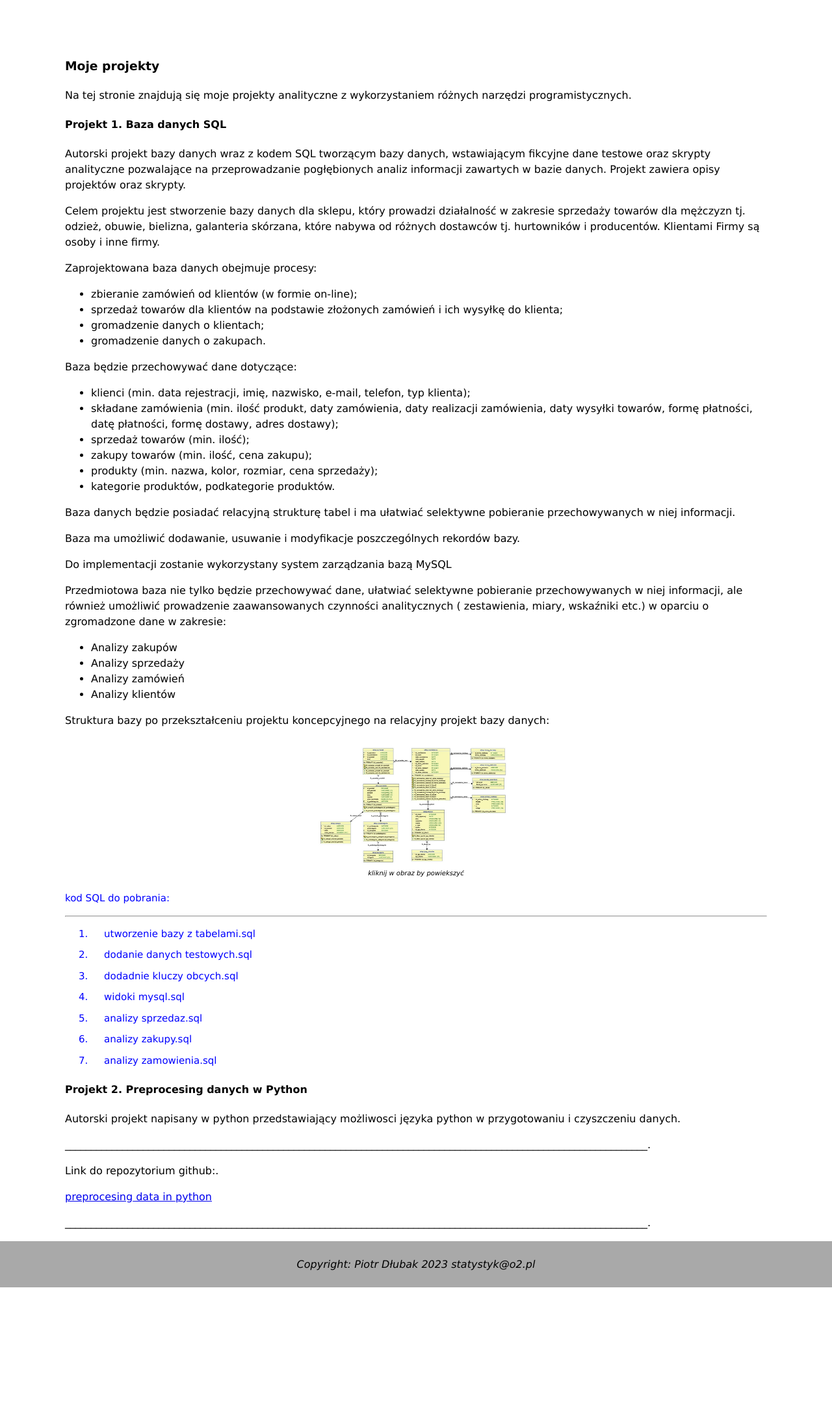
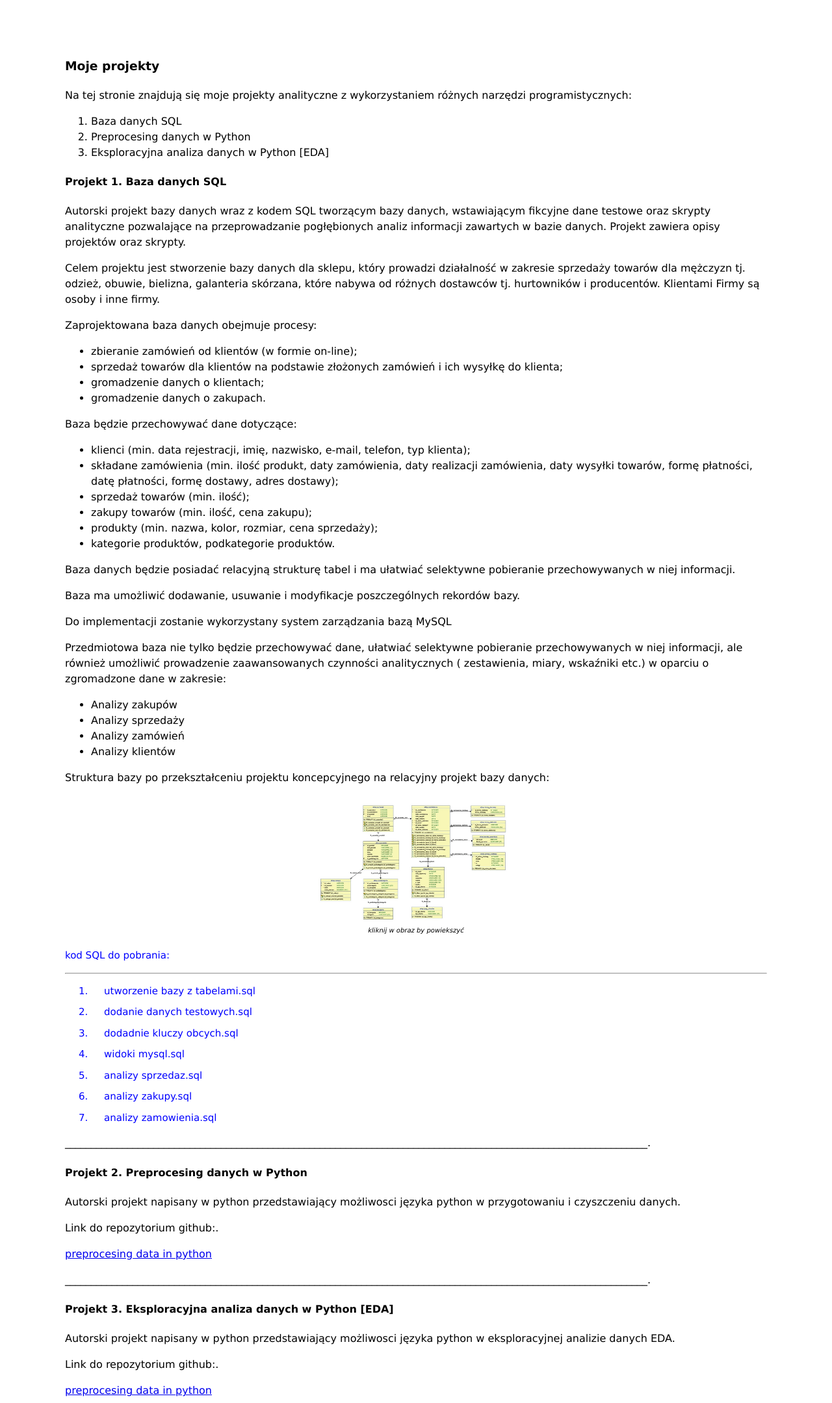
Before and after one commit to PiotrDlubak/piotrdlubak.github.io, a plain HTML site: page projekty.html in a window 1280 px wide. Shown: the part 401-2560 px from the top of the page at 65% size. Before the commit the page ends 2382 px from the top, so only its background shows below. Drawn offline with Linux system fonts and the light colour scheme.

Commit message:
Aktualizacja pliku - projekty

```diff
--- a/projekty.html
+++ b/projekty.html
@@ -15,13 +15,13 @@
             <h2>* analizy danych * programowanie  * kursy * </h2>
             <div class="menu">
                 <nav class="nawigacja">
-                    <ul class="lista">
+                    <ol class="lista">
                         <li><a href="index.html"> Start</a></li>
                         <li><a href="projekty.html">Projekty</a></li>
                         <li><a href="blog.html">Blog</a></li>
                         <li><a href="kursy.html">Kursy</a></li>
                         <li class = "kontakt"><a href="kontakt.html">Kontakt</a></li>
-                    </ul>
+                    </ol>
                 </nav>
             </div>
         </div>
@@ -31,7 +31,13 @@
             <header>
                 <h3> Moje projekty </h3>
             </header>
-            <p>Na tej stronie znajdują się moje projekty analityczne z wykorzystaniem różnych narzędzi programistycznych.</p>
+            <p>Na tej stronie znajdują się moje projekty analityczne z wykorzystaniem różnych narzędzi programistycznych:</p>
+            <ol>
+                <li>Baza danych SQL</li>
+                <li>Preprocesing danych w Python</li>
+                <li>Eksploracyjna analiza danych w Python [EDA]</li>
+            </ol>
+
             <h4>Projekt 1. Baza danych SQL</h2>
                 <p> Autorski projekt bazy danych wraz z kodem SQL tworzącym bazy danych,
                     wstawiającym fikcyjne dane testowe oraz skrypty analityczne pozwalające na przeprowadzanie pogłębionych analiz
@@ -89,13 +95,19 @@
                   </ol>
 
                 </div>
-
+                <p> ________________________________________________________________________________________________________________.</p>
             <h4>Projekt 2. Preprocesing danych w Python</h2>
                 <p> Autorski projekt napisany w python przedstawiający możliwosci języka python w przygotowaniu i czyszczeniu danych.</p>
-                <p> ________________________________________________________________________________________________________________.</p>
                 <p> Link do repozytorium github:.</p>
 
                 <a href="https://github.com/PiotrDlubak/Preprocesing-data-python/blob/main/Preprocesing.ipynb" target="_blank">preprocesing data in python</a></li>
+                <p> ________________________________________________________________________________________________________________.</p>
+                </div>
+            <h4>Projekt 3. Eksploracyjna analiza danych w Python [EDA]</h2>
+                <p> Autorski projekt napisany w python przedstawiający możliwosci języka python w eksploracyjnej analizie danych EDA.</p>
+                <p> Link do repozytorium github:.</p>
+
+                <a href="https://github.com/PiotrDlubak/EDA-data-python/blob/main/EDA.ipynb" target="_blank">preprocesing data in python</a></li>
                 <p> ________________________________________________________________________________________________________________.</p>
                 </div>
 
```
